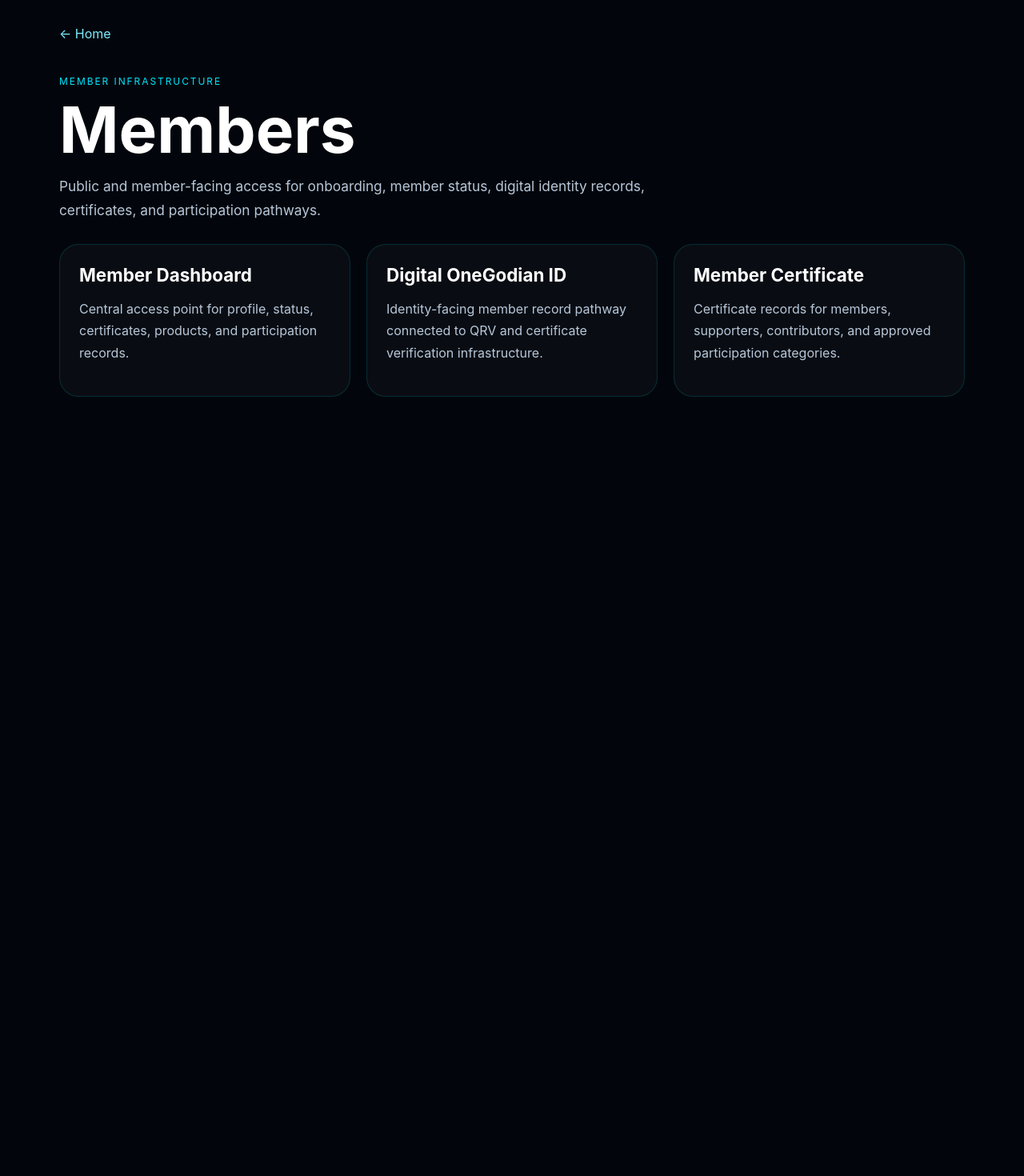
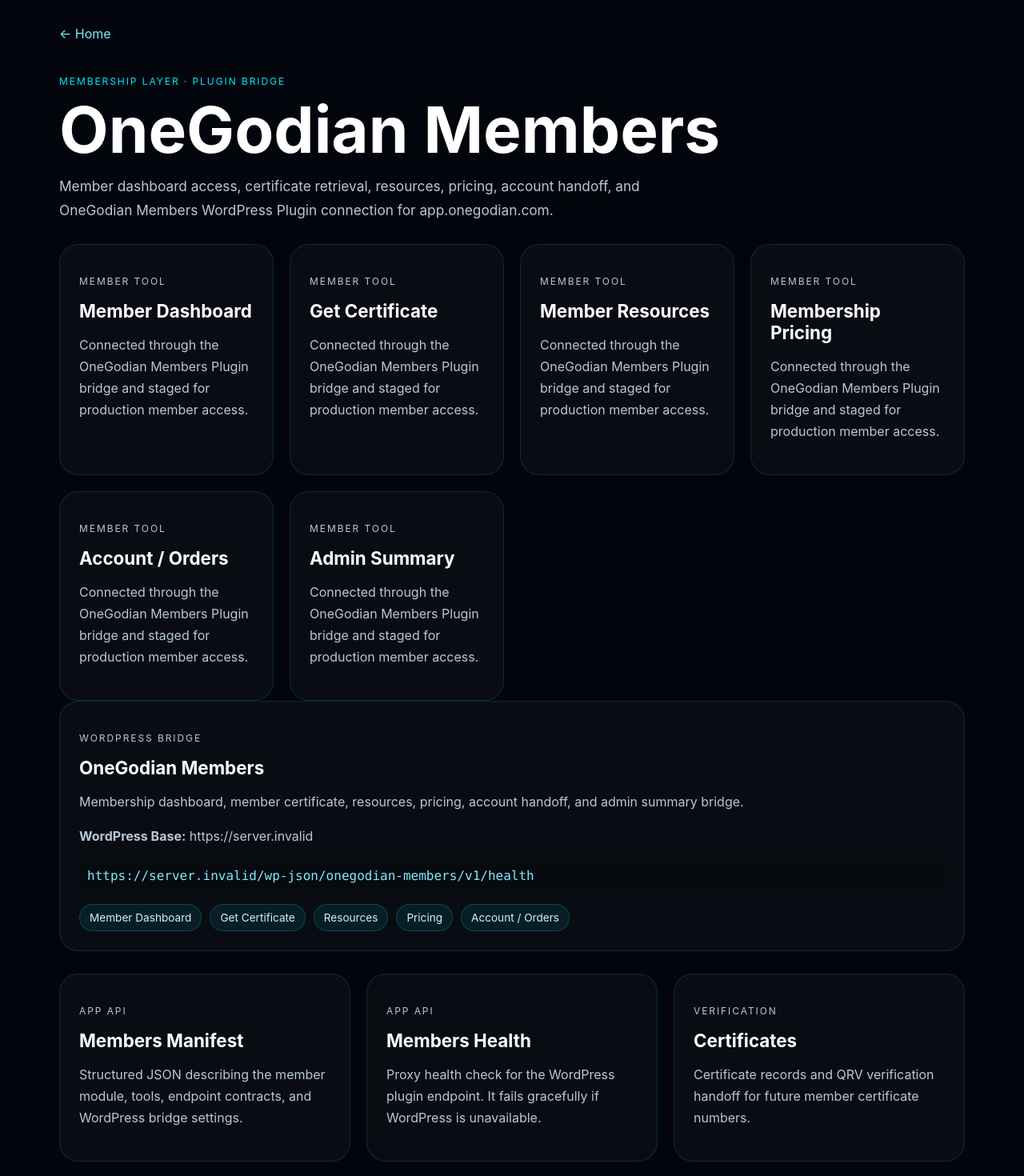
Before and after one commit to ohi-stack/onegodian-app-deploy, a Next.js app: page /members in a window 1280 px wide. Shown: the top 1470 px of the page at 80% size. Before the commit the page ends 800 px from the top, so only its background shows below. Built offline with nearby package versions, Linux system fonts and the light colour scheme; no server answers.

Commit message:
Connect members route to WordPress plugin bridge registry

```diff
--- a/src/app/members/page.tsx
+++ b/src/app/members/page.tsx
@@ -1,15 +1,53 @@
+import { getBridgeBySlug } from '@/lib/app-content';
+
+const bridge = getBridgeBySlug('onegodian-members');
+
+const fallbackTools = ['Member Dashboard', 'Get Certificate', 'Member Resources', 'Membership Pricing', 'Account / Orders', 'Admin Summary'];
+
 export default function MembersPage() {
+  const tools = bridge?.tools || fallbackTools;
+  const baseUrl = bridge?.wordpressBaseUrl || 'https://onegodian.org';
+
   return (
     <main className="page">
       <a href="/">← Home</a>
-      <p className="kicker">Member Infrastructure</p>
-      <h1>Members</h1>
-      <p className="lead">Public and member-facing access for onboarding, member status, digital identity records, certificates, and participation pathways.</p>
-      <div className="grid">
-        <article className="card"><h2>Member Dashboard</h2><p>Central access point for profile, status, certificates, products, and participation records.</p></article>
-        <article className="card"><h2>Digital OneGodian ID</h2><p>Identity-facing member record pathway connected to QRV and certificate verification infrastructure.</p></article>
-        <article className="card"><h2>Member Certificate</h2><p>Certificate records for members, supporters, contributors, and approved participation categories.</p></article>
-      </div>
+      <p className="kicker">Membership Layer · Plugin Bridge</p>
+      <h1>OneGodian Members</h1>
+      <p className="lead">
+        Member dashboard access, certificate retrieval, resources, pricing, account handoff,
+        and OneGodian Members WordPress Plugin connection for app.onegodian.com.
+      </p>
+
+      <section className="grid">
+        {tools.map((tool) => (
+          <article className="card" key={tool}>
+            <p className="kicker">Member Tool</p>
+            <h2>{tool}</h2>
+            <p>Connected through the OneGodian Members Plugin bridge and staged for production member access.</p>
+          </article>
+        ))}
+      </section>
+
+      <section className="card wide-card">
+        <p className="kicker">WordPress Bridge</p>
+        <h2>{bridge?.name || 'OneGodian Members'}</h2>
+        <p>{bridge?.description}</p>
+        <p><strong>WordPress Base:</strong> {baseUrl}</p>
+        <code className="code-line">{baseUrl}{bridge?.healthEndpoint}</code>
+        <div className="tool-list">
+          <a className="pill" href={`${baseUrl}/member-dashboard/`}>Member Dashboard</a>
+          <a className="pill" href={`${baseUrl}/member-certificate/`}>Get Certificate</a>
+          <a className="pill" href={`${baseUrl}/member-resources/`}>Resources</a>
+          <a className="pill" href={`${baseUrl}/membership-pricing/`}>Pricing</a>
+          <a className="pill" href={`${baseUrl}/my-account/`}>Account / Orders</a>
+        </div>
+      </section>
+
+      <section className="grid">
+        <a className="card" href="/api/members/manifest"><p className="kicker">App API</p><h2>Members Manifest</h2><p>Structured JSON describing the member module, tools, endpoint contracts, and WordPress bridge settings.</p></a>
+        <a className="card" href="/api/members/health"><p className="kicker">App API</p><h2>Members Health</h2><p>Proxy health check for the WordPress plugin endpoint. It fails gracefully if WordPress is unavailable.</p></a>
+        <a className="card" href="/certificates"><p className="kicker">Verification</p><h2>Certificates</h2><p>Certificate records and QRV verification handoff for future member certificate numbers.</p></a>
+      </section>
     </main>
   );
 }
```
